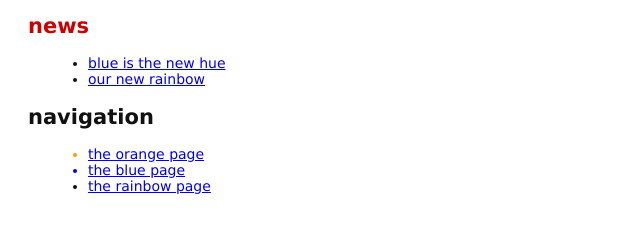
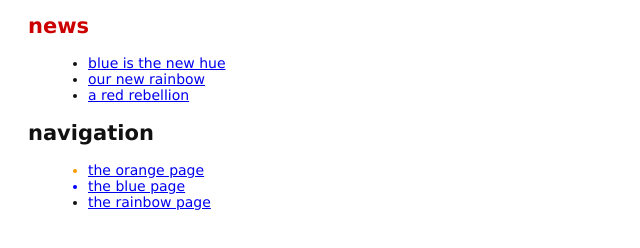
Before and after one commit to diweiqiang/my-git-repo, a plain HTML site: page index.html in a window 1280 px wide. Shown: the part 118-366 px from the top of the page, without its empty margins (0-640 px from the left). Drawn offline with Linux system fonts and the light colour scheme.

Commit message:
add 2nd news item to index page

```diff
--- a/index.html
+++ b/index.html
@@ -15,6 +15,7 @@
 <ul>
     <li><a href="news-1.html">blue is the new hue</a></li>
     <li><a href="rainbow.html">our new rainbow</a></li>
+    <li><a href="news-2.html">a red rebellion</a></li>
 </ul>
 
 <h2>navigation</h2>
```
